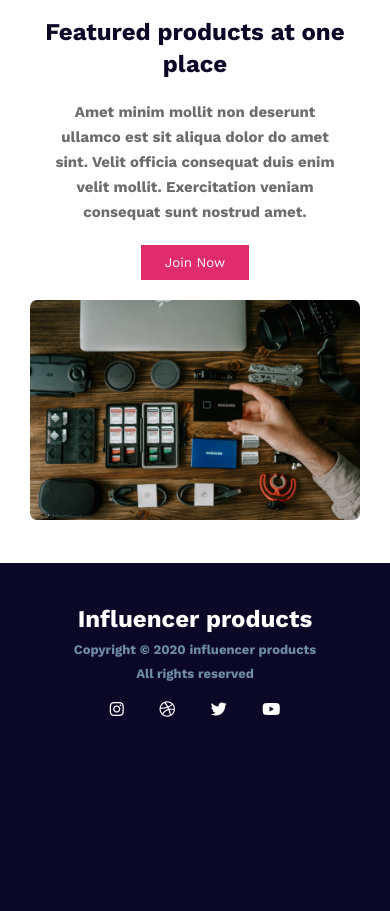
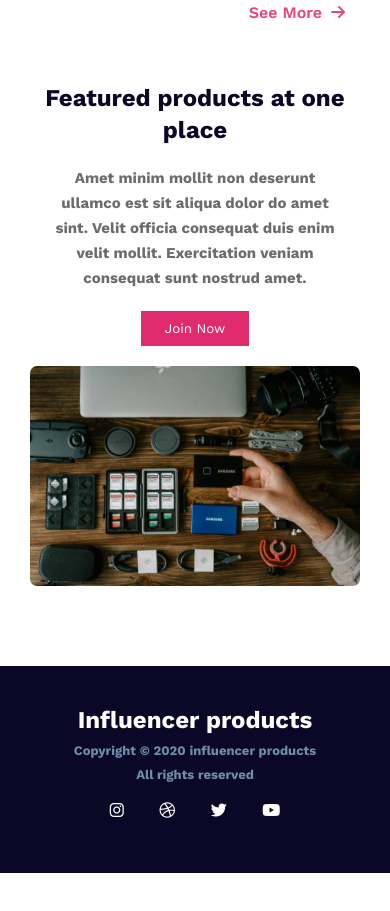
Before and after one commit to Shakil633/influencer-gears, a plain HTML site: page index.html in a window 390 px wide. Shown: the part 4851-5762 px from the top of the page. After the commit the page ends 5724 px from the top, so only its background shows below. Drawn offline with nearby package versions, Linux system fonts and the light colour scheme.

Commit message:
added footer part

```diff
--- a/style.css
+++ b/style.css
@@ -202,14 +202,13 @@ section {
 }
 /* Influencer products footer section style */
 footer{
+  margin-top: 80px;
   text-align: center;
+  padding: 40px;
   background-color: #0a0826;
-  height: 50vh;
-  margin-top: 15vh;
-  align-items: center;
+
 }
 .footer-title {
-  padding-top: 10vh;
   color: #fff;
   font-size: 24px;
   font-weight: 700;
@@ -226,6 +225,7 @@ footer{
 }
 .footer-icon{
   color: #fff;
+  text-align: center;
 }
 
 /* responsive media queries */
@@ -250,8 +250,7 @@ footer{
     text-align: center;
   }
   .influencer-img {
-    width: 210px;
-    height: 264px;
+    width: 90%;
   }
   .influencer-title {
     font-size: 30px;
@@ -290,13 +289,6 @@ footer{
     line-height: 32px;
     margin-bottom: 20px;
   }
-  footer{
-
-    margin-top: 5vh;
-  }
-  .footer-title{
-    padding-top: 5vh;
-  }
 }
 
 /* tablet or medium devices */
```
Also changed, not shown: index.html (+3 -0 lines).
